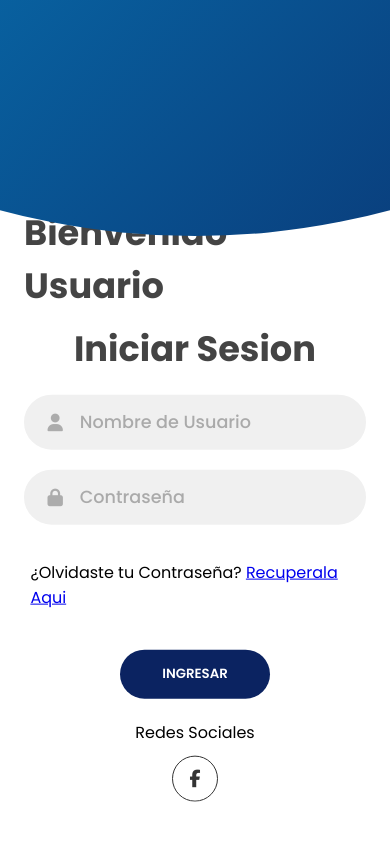
After one commit to JuanCruz2693/gestion_isp, a Django app: page /users/login/ in a window 390 px wide. The commit adds this page. Run offline with Django 4.2, Linux system fonts and the light colour scheme; some libraries are stand-ins or nearby versions.

Commit message:
Se realizo el Login, Logout, Nombre y foto del usuario

```diff
--- /dev/null
+++ b/clientes/static/css/login.css
@@ -0,0 +1,405 @@
+@import url("https://fonts.googleapis.com/css2?family=Poppins:wght@200;300;400;500;600;700;800&display=swap");
+
+* {
+  margin: 0;
+  padding: 0;
+  box-sizing: border-box;
+}
+
+body,
+input {
+  font-family: "Poppins", sans-serif;
+}
+
+.container {
+  position: relative;
+  width: 100%;
+  background-color: #fff;
+  min-height: 100vh;
+  overflow: hidden;
+}
+
+.forms-container {
+  position: absolute;
+  width: 100%;
+  height: 100%;
+  top: 0;
+  left: 0;
+}
+
+.signin-signup {
+  position: absolute;
+  top: 50%;
+  transform: translate(-50%, -50%);
+  left: 75%;
+  width: 50%;
+  transition: 1s 0.7s ease-in-out;
+  display: grid;
+  grid-template-columns: 1fr;
+  z-index: 5;
+}
+
+form {
+  display: flex;
+  align-items: center;
+  justify-content: center;
+  flex-direction: column;
+  padding: 0rem 5rem;
+  transition: all 0.2s 0.7s;
+  overflow: hidden;
+  grid-column: 1 / 2;
+  grid-row: 1 / 2;
+}
+
+form.sign-up-form {
+  opacity: 0;
+  z-index: 1;
+}
+
+form.sign-in-form {
+  z-index: 2;
+}
+
+.title {
+  font-size: 2.2rem;
+  color: #444;
+  margin-bottom: 10px;
+}
+
+.input-field {
+  max-width: 380px;
+  width: 100%;
+  background-color: #f0f0f0;
+  margin: 10px 0;
+  height: 55px;
+  border-radius: 55px;
+  display: grid;
+  grid-template-columns: 15% 85%;
+  padding: 0 0.4rem;
+  position: relative;
+}
+
+.input-field i {
+  text-align: center;
+  line-height: 55px;
+  color: #acacac;
+  transition: 0.5s;
+  font-size: 1.1rem;
+}
+
+.input-field input {
+  background: none;
+  outline: none;
+  border: none;
+  line-height: 1;
+  font-weight: 600;
+  font-size: 1.1rem;
+  color: #333;
+}
+
+.input-field input::placeholder {
+  color: #aaa;
+  font-weight: 500;
+}
+
+.social-text {
+  padding: 0.7rem 0;
+  font-size: 1rem;
+}
+
+.social-media {
+  display: flex;
+  justify-content: center;
+}
+
+.social-icon {
+  height: 46px;
+  width: 46px;
+  display: flex;
+  justify-content: center;
+  align-items: center;
+  margin: 0 0.45rem;
+  color: #333;
+  border-radius: 50%;
+  border: 1px solid #333;
+  text-decoration: none;
+  font-size: 1.1rem;
+  transition: 0.3s;
+}
+
+.social-icon:hover {
+  color: #4481eb;
+  border-color: #4481eb;
+}
+
+.btn {
+  width: 150px;
+  background-color: rgba(11, 35, 97, 1) ;
+  border: none;
+  outline: none;
+  height: 49px;
+  border-radius: 49px;
+  color: #fff;
+  text-transform: uppercase;
+  font-weight: 600;
+  margin: 10px 0;
+  cursor: pointer;
+  transition: 0.5s;
+}
+
+.btn:hover {
+  background-color: #4d84e2;
+}
+.panels-container {
+  position: absolute;
+  height: 100%;
+  width: 100%;
+  top: 0;
+  left: 0;
+  display: grid;
+  grid-template-columns: repeat(2, 1fr);
+}
+
+.container:before {
+  content: "";
+  position: absolute;
+  height: 2000px;
+  width: 2000px;
+  top: -10%;
+  right: 48%;
+  transform: translateY(-50%);
+  background-image: linear-gradient(-45deg, #0b2361 0%, #04befe 100%);
+  transition: 1.8s ease-in-out;
+  border-radius: 50%;
+  z-index: 6;
+}
+
+.recover-password {
+  max-width: 370px;
+  width: 100%;
+  margin: 25px 0;
+  height: 55px;
+  border-radius: 55px;
+  display: grid;
+  padding: 0 0.4rem;
+  position: relative;
+}
+
+.panel {
+  display: flex;
+  flex-direction: column;
+  align-items: flex-end;
+  justify-content: space-around;
+  text-align: center;
+  z-index: 6;
+}
+
+.left-panel {
+  pointer-events: all;
+  padding: 3rem 17% 2rem 12%;
+}
+
+.right-panel {
+  pointer-events: none;
+  padding: 3rem 12% 2rem 17%;
+}
+
+.panel .content {
+  color: #fff;
+  transition: transform 0.9s ease-in-out;
+  transition-delay: 0.6s;
+}
+
+.panel h3 {
+  font-weight: 600;
+  line-height: 1;
+  font-size: 1.5rem;
+}
+
+.panel p {
+  font-size: 0.95rem;
+  padding: 0.7rem 0;
+}
+
+.btn.transparent {
+  margin: 0;
+  background: none;
+  border: 2px solid #fff;
+  width: 130px;
+  height: 41px;
+  font-weight: 600;
+  font-size: 0.8rem;
+}
+
+.right-panel .image,
+.right-panel .content {
+  transform: translateX(800px);
+}
+
+/* ANIMATION */
+
+.container.sign-up-mode:before {
+  transform: translate(100%, -50%);
+  right: 52%;
+}
+
+.container.sign-up-mode .left-panel .image,
+.container.sign-up-mode .left-panel .content {
+  transform: translateX(-800px);
+}
+
+.container.sign-up-mode .signin-signup {
+  left: 25%;
+}
+
+.container.sign-up-mode form.sign-up-form {
+  opacity: 1;
+  z-index: 2;
+}
+
+.container.sign-up-mode form.sign-in-form {
+  opacity: 0;
+  z-index: 1;
+}
+
+.container.sign-up-mode .right-panel .image,
+.container.sign-up-mode .right-panel .content {
+  transform: translateX(0%);
+}
+
+.container.sign-up-mode .left-panel {
+  pointer-events: none;
+}
+
+.container.sign-up-mode .right-panel {
+  pointer-events: all;
+}
+
+@media (max-width: 870px) {
+  .container {
+    min-height: 800px;
+    height: 100vh;
+  }
+  .signin-signup {
+    width: 100%;
+    top: 95%;
+    transform: translate(-50%, -100%);
+    transition: 1s 0.8s ease-in-out;
+  }
+
+  .signin-signup,
+  .container.sign-up-mode .signin-signup {
+    left: 50%;
+  }
+
+  .panels-container {
+    grid-template-columns: 1fr;
+    grid-template-rows: 1fr 2fr 1fr;
+  }
+
+  .panel {
+    flex-direction: row;
+    justify-content: space-around;
+    align-items: center;
+    padding: 2.5rem 8%;
+    grid-column: 1 / 2;
+  }
+
+  .right-panel {
+    grid-row: 3 / 4;
+  }
+
+  .left-panel {
+    grid-row: 1 / 2;
+  }
+
+  .image {
+    width: 200px;
+    transition: transform 0.9s ease-in-out;
+    transition-delay: 0.6s;
+  }
+
+  .panel .content {
+    padding-right: 15%;
+    transition: transform 0.9s ease-in-out;
+    transition-delay: 0.8s;
+  }
+
+  .panel h3 {
+    font-size: 1.2rem;
+  }
+
+  .panel p {
+    font-size: 0.7rem;
+    padding: 0.5rem 0;
+  }
+
+  .btn.transparent {
+    width: 110px;
+    height: 35px;
+    font-size: 0.7rem;
+  }
+
+  .container:before {
+    width: 1500px;
+    height: 1500px;
+    transform: translateX(-50%);
+    left: 30%;
+    bottom: 68%;
+    right: initial;
+    top: initial;
+    transition: 2s ease-in-out;
+  }
+
+  .container.sign-up-mode:before {
+    transform: translate(-50%, 100%);
+    bottom: 32%;
+    right: initial;
+  }
+
+  .container.sign-up-mode .left-panel .image,
+  .container.sign-up-mode .left-panel .content {
+    transform: translateY(-300px);
+  }
+
+  .container.sign-up-mode .right-panel .image,
+  .container.sign-up-mode .right-panel .content {
+    transform: translateY(0px);
+  }
+
+  .right-panel .image,
+  .right-panel .content {
+    transform: translateY(300px);
+  }
+
+  .container.sign-up-mode .signin-signup {
+    top: 5%;
+    transform: translate(-50%, 0);
+  }
+}
+
+@media (max-width: 570px) {
+  form {
+    padding: 0 1.5rem;
+  }
+
+  .image {
+    display: none;
+  }
+  .panel .content {
+    padding: 0.5rem 1rem;
+  }
+  .container {
+    padding: 1.5rem;
+  }
+
+  .container:before {
+    bottom: 72%;
+    left: 50%;
+  }
+
+  .container.sign-up-mode:before {
+    bottom: 28%;
+    left: 50%;
+  }
+}
--- /dev/null
+++ b/clientes/templates/users/login.html
@@ -0,0 +1,52 @@
+{% load static %}
+<!DOCTYPE html>
+<html lang="en">
+
+<head>
+    <meta charset="UTF-8" />
+    <meta name="viewport" content="width=device-width, initial-scale=1.0" />
+    <script src="https://kit.fontawesome.com/64d58efce2.js" crossorigin="anonymous"></script>
+    <link rel="stylesheet" href="{% static 'css/login.css' %}"/>
+    <title>Conex God</title>
+</head>
+
+<body>
+    <div class="container">
+        <div class="forms-container">
+            <div class="signin-signup">
+                <form method="post" class="sign-in-form">
+                    {% csrf_token %}
+                    <h2 class= "title">Bienvenido Usuario</h2>
+                    <h2 class="title">Iniciar Sesion</h2>
+                    <div class="input-field">
+                        <i class="fas fa-user"></i>
+                        <input type="text" name="username" placeholder="Nombre de Usuario" class="form-control">
+                    </div>
+                    <div class="input-field">
+                        <i class="fas fa-lock"></i>
+                        <input type="password" name="password" placeholder="Contraseña" class="form-control">
+                    </div>
+                    <div class="recover-password">
+                        <p>¿Olvidaste tu Contraseña? <a href="pagina para recuperar">Recuperala Aqui</a>  </p>
+                    </div>
+                    <input type="submit" value="Ingresar" class="btn solid" />
+                    <p class="social-text">Redes Sociales</p>
+                    <div class="social-media">
+                        <a href="#" class="social-icon">
+                            <i class="fab fa-facebook-f"></i>
+                        </a>
+                    </div>
+                </form>
+
+            </div>
+        </div>
+        <div class="panel right-panel">
+            <div class="content">
+                <button class="btn transparent" id="sign-in-btn">Ingresar</button>
+            </div>
+        </div>
+
+    </div>
+    </div>
+</body>
+</html>
--- a/clientes/urls.py
+++ b/clientes/urls.py
@@ -2,6 +2,7 @@ from django.urls import path
 from clientes import views
 
 urlpatterns = [
+    path('users/login/', views.login_view, name='login'),
     path('home/', views.home, name='home'),
     path('clientes/', views.registrar, name='clientes'),
     path('cargar_clientes/',views.cargar_clientes,name='carga_clientes'),
@@ -9,4 +10,5 @@ urlpatterns = [
     path('baja/<int:id>/', views.baja_logica,name='baja_logica' ),
     path('alta/<int:id>/', views.alta, name='alta'),
     path('suspender/<int:id>/', views.suspender_cliente, name='suspender_cliente'),
+    path('users/logout/', views.logout_view, name='logout'),
 ]
--- a/clientes/views.py
+++ b/clientes/views.py
@@ -3,8 +3,28 @@ from .forms import ClienteForm
 from .models import Servicio, Zona, Cliente, Dueda
 from django.http.response import JsonResponse
 from datetime import datetime
+from django.contrib.auth import authenticate,login, logout
 
 # Create your views here.
+
+def login_view(request):
+    if request.method == 'POST':
+        username = request.POST.get('username')
+        password = request.POST.get('password')
+
+        user = authenticate(username = username, password = password)
+
+        if user:
+            login(request, user)
+            return redirect('home')
+
+    return render (request, 'users/login.html', {
+    })
+
+def logout_view(request):
+    logout(request)
+    return redirect('login')
+
 def home(request):
     clientes = Cliente.objects.count()
     return render(request, "home.html", {"clientes": clientes})
--- a/gestion_isp/settings.py
+++ b/gestion_isp/settings.py
@@ -77,9 +77,9 @@ WSGI_APPLICATION = 'gestion_isp.wsgi.application'
 DATABASES = {
     'default': {
         'ENGINE': 'django.db.backends.mysql',
-        'NAME': 'gestion2',
+        'NAME': 'conexgod',
         'USER': 'root',
-        'PASSWORD': 'root',
+        'PASSWORD': '123456',
         'HOST': 'localhost',
         'PORT': '3306'
     }
--- a/gestion_isp/urls.py
+++ b/gestion_isp/urls.py
@@ -19,5 +19,6 @@ from django.urls import path, include
 
 urlpatterns = [
     path('admin/', admin.site.urls),
-    path('', include('clientes.urls'))
+    path('', include('clientes.urls')),
+    path('admin/', admin.site.urls),
 ]
```
Also changed, not shown: clientes/templates/sidebar/sidebar.html (+9 -7 lines).
